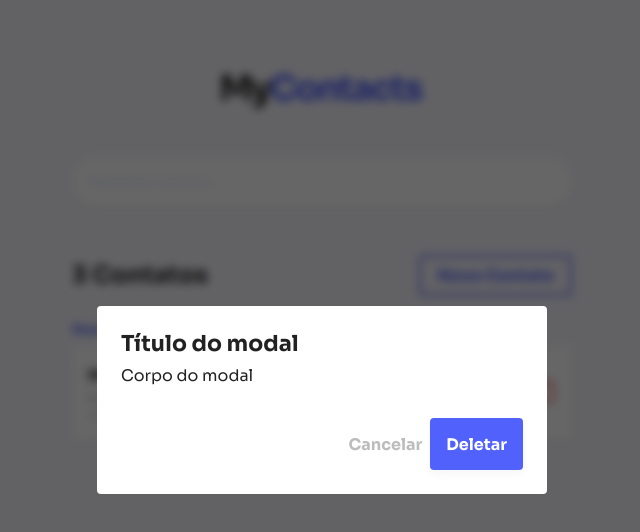
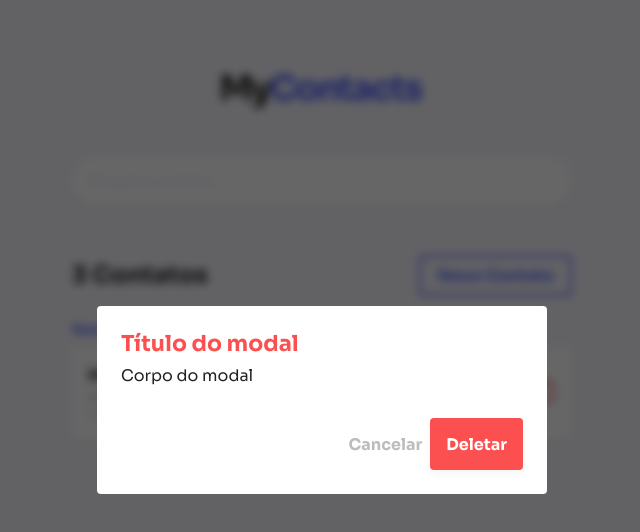
Before and after one commit to anderson-rodriguesdev/MyContacts, a React (Vite) app: page / in a window 1280 px wide. Shown: the top 532 px of the page, without its empty margins (318-958 px from the left). Built offline with nearby package versions, Linux system fonts and the light colour scheme.

Commit message:
style: created danger Modal status

```diff
--- a/src/assets/styles/themes/default.ts
+++ b/src/assets/styles/themes/default.ts
@@ -12,5 +12,10 @@ export default {
       900: "#222222",
       200: "#bcbcbc",
     },
+    danger: {
+      light: "#f97171",
+      main: "#fc5050",
+      dark: "#f63131",
+    },
   },
 };
--- a/src/components/Button.tsx
+++ b/src/components/Button.tsx
@@ -1,6 +1,10 @@
-import styled from "styled-components";
+import styled, { css } from "styled-components";
 
-export default styled.button`
+interface Props {
+  danger?: boolean;
+}
+
+export default styled.button<Props>`
   height: 52px;
   padding: 0 16px;
   border: none;
@@ -24,4 +28,16 @@ export default styled.button`
     background: #cccccc;
     cursor: default;
   }
+
+  ${({ theme, danger }) =>
+    danger &&
+    css`
+      background: ${theme.colors.danger.main};
+      &:hover {
+        background: ${theme.colors.danger.light};
+      }
+      &:active {
+        background: ${theme.colors.danger.dark};
+      }
+    `}
 `;
--- a/src/components/Modal/index.tsx
+++ b/src/components/Modal/index.tsx
@@ -2,10 +2,14 @@ import { Overlay, Container, Footer } from "./styles";
 
 import Button from "../Button";
 
-export default function Modal() {
+interface ModalProps {
+  danger?: boolean;
+}
+
+export default function Modal({ danger }: ModalProps) {
   return (
     <Overlay>
-      <Container>
+      <Container danger={danger}>
         <h1>Título do modal</h1>
         <p>Corpo do modal</p>
 
@@ -13,7 +17,9 @@ export default function Modal() {
           <button type="button" className="cancel-button">
             Cancelar
           </button>
-          <Button type="button">Deletar</Button>
+          <Button type="button" danger={danger}>
+            Deletar
+          </Button>
         </Footer>
       </Container>
     </Overlay>
--- a/src/components/Modal/styles.ts
+++ b/src/components/Modal/styles.ts
@@ -1,4 +1,8 @@
 import styled from "styled-components";
+
+interface Props {
+  danger?: boolean;
+}
 
 export const Overlay = styled.div`
   background-color: rgba(0, 0, 0, 0.6);
@@ -13,7 +17,7 @@ export const Overlay = styled.div`
   justify-content: center;
 `;
 
-export const Container = styled.div`
+export const Container = styled.div<Props>`
   background-color: #ffffff;
   border-radius: 4px;
   padding: 24px;
@@ -23,6 +27,8 @@ export const Container = styled.div`
 
   h1 {
     font-size: 22px;
+    color: ${({ theme, danger }) =>
+      danger ? theme.colors.danger.main : theme.colors.gray[900]};
   }
   p {
     margin-top: 8px;
--- a/src/pages/Home/index.tsx
+++ b/src/pages/Home/index.tsx
@@ -16,7 +16,7 @@ import Modal from "../../components/Modal";
 export default function Home() {
   return (
     <Container>
-      <Modal></Modal>
+      <Modal danger />
       <InputSearchContainer>
         <input type="text" placeholder="Pesquisar contato..." />
       </InputSearchContainer>
--- a/src/styled.d.ts
+++ b/src/styled.d.ts
@@ -16,6 +16,11 @@ declare module "styled-components" {
         900: string;
         200: string;
       };
+      danger: {
+        light: string;
+        main: string;
+        dark: string;
+      };
     };
   }
 }
```
